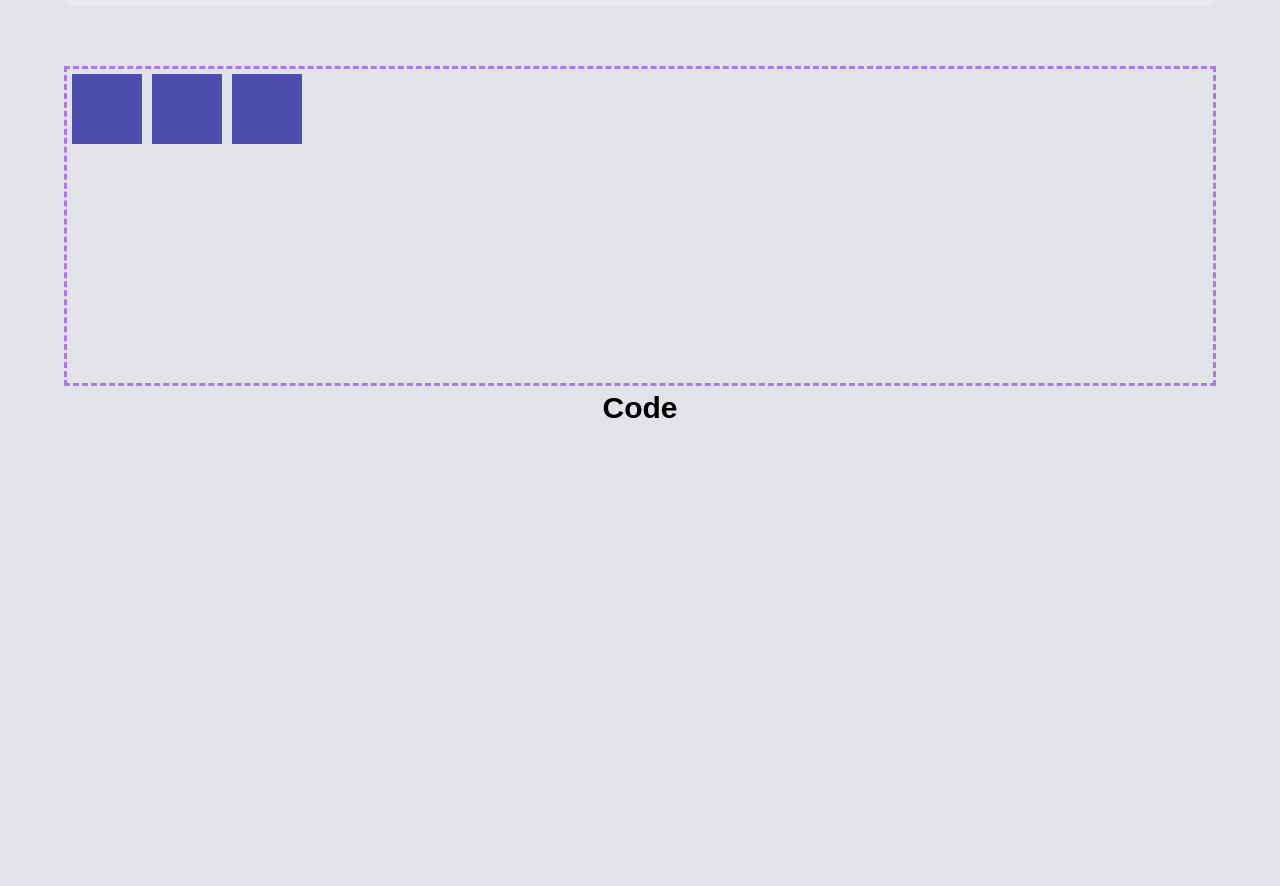
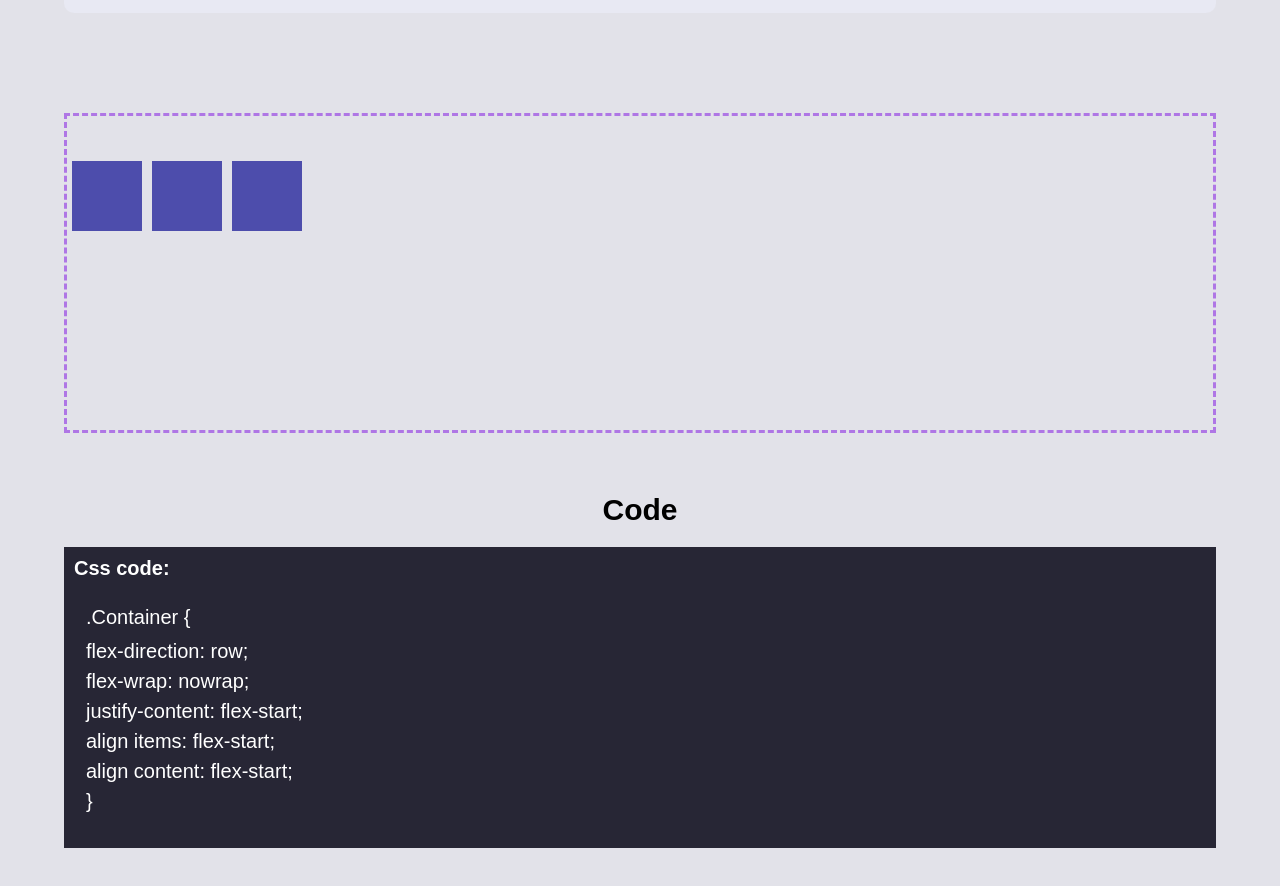
Before and after one commit to GrzeCHu-a11y/flexbox-generator, a React (Vite) app: page / in a window 1280 px wide. Shown: the part 410-1296 px from the top of the page. Before the commit the page ends 840 px from the top, so only its background shows below. Built offline with nearby package versions, Linux system fonts and the light colour scheme.

Commit message:
output css

```diff
--- a/src/components/molecules/BasicHeader/BasicHeader.jsx
+++ b/src/components/molecules/BasicHeader/BasicHeader.jsx
@@ -4,7 +4,7 @@ import style from "./BasicHeader.module.scss";
 const BasicHeader = ({ name }) => {
   return (
     <header className={style.header}>
-      <h2>{name}</h2>
+      <h2 className={style.h2}>{name}</h2>
     </header>
   );
 };
--- a/src/components/molecules/BasicHeader/BasicHeader.module.scss
+++ b/src/components/molecules/BasicHeader/BasicHeader.module.scss
@@ -2,5 +2,8 @@
     width: 100%;
     height: auto;
     text-align: center;
-    padding: 5px;
+
+    .h2 {
+        padding: 20px 0;
+    }
 }
--- a/src/components/molecules/OutputCss/OutputCss.jsx
+++ b/src/components/molecules/OutputCss/OutputCss.jsx
@@ -1,7 +1,20 @@
 import React from "react";
-
-const OutputCss = () => {
-  return <div></div>;
+import style from "../../../globalStyles/OutputCode.module.scss";
+const OutputCss = ({ values }) => {
+  return (
+    <div className={style.container}>
+      <h4>Css code:</h4>
+      <div className={style.properitiesContainer}>
+        <p className={style.specialP}>.Container &#123;</p>
+        <p>flex-direction: {values.flexDirection};</p>
+        <p>flex-wrap: {values.flexWrap};</p>
+        <p>justify-content: {values.justifyContent};</p>
+        <p>align items: {values.alignItems};</p>
+        <p>align content: {values.alignContent};</p>
+        <p>&#125;</p>
+      </div>
+    </div>
+  );
 };
 
 export default OutputCss;
--- a/src/components/organisms/Form/Form.jsx
+++ b/src/components/organisms/Form/Form.jsx
@@ -16,7 +16,6 @@ const Form = () => {
   return (
     <section className={style.formSection}>
       <BasicHeader name="Chose options" />
-      <br />
       <div className={style.optionsContainer}>
         <div className={style.item}>
           <label htmlFor="flexDirection" className={style.label}>
--- a/src/components/organisms/GeneratedCode/GeneratedCode.jsx
+++ b/src/components/organisms/GeneratedCode/GeneratedCode.jsx
@@ -6,12 +6,12 @@ import OutputCss from "../../molecules/OutputCss/OutputCss";
 import OutputHtml from "../../molecules/OutputHtml/OutputHtml";
 
 const GeneratedCode = () => {
-  const context = useContext(FormContext);
+  const { value } = useContext(FormContext);
   return (
     <section>
       <BasicHeader name="Code" />
       <div className={style.codeContainer}>
-        <OutputCss />
+        <OutputCss values={value} />
         <OutputHtml />
       </div>
     </section>
--- a/src/components/organisms/GeneratedCode/GeneratedCode.module.scss
+++ b/src/components/organisms/GeneratedCode/GeneratedCode.module.scss
@@ -1,7 +1,5 @@
 .codeContainer {
     width: 90%;
     height: auto;
-    background-color:  #272635 ;
-    color: white;
     margin: 0 auto;
 }
--- /dev/null
+++ b/src/globalStyles/OutputCode.module.scss
@@ -0,0 +1,15 @@
+.container {
+    padding: 10px;
+    background-color:  #272635 ;
+    color: white;
+    height: auto;
+}
+
+.properitiesContainer {
+    line-height: 10px;
+    padding: 12px;
+}
+
+.specialP {
+    padding-bottom: 4px;
+}
--- a/src/index.css
+++ b/src/index.css
@@ -31,12 +31,9 @@ main {
   flex-direction: column;
 }
 
-@media(width > 600px) {
-  .contentContainer {
-    flex-direction: row;
-  }
+section {
+  padding: 40px 0;
 }
-
 /* kolor wygenerowny kod  */
 /* #272635 */
 
```
